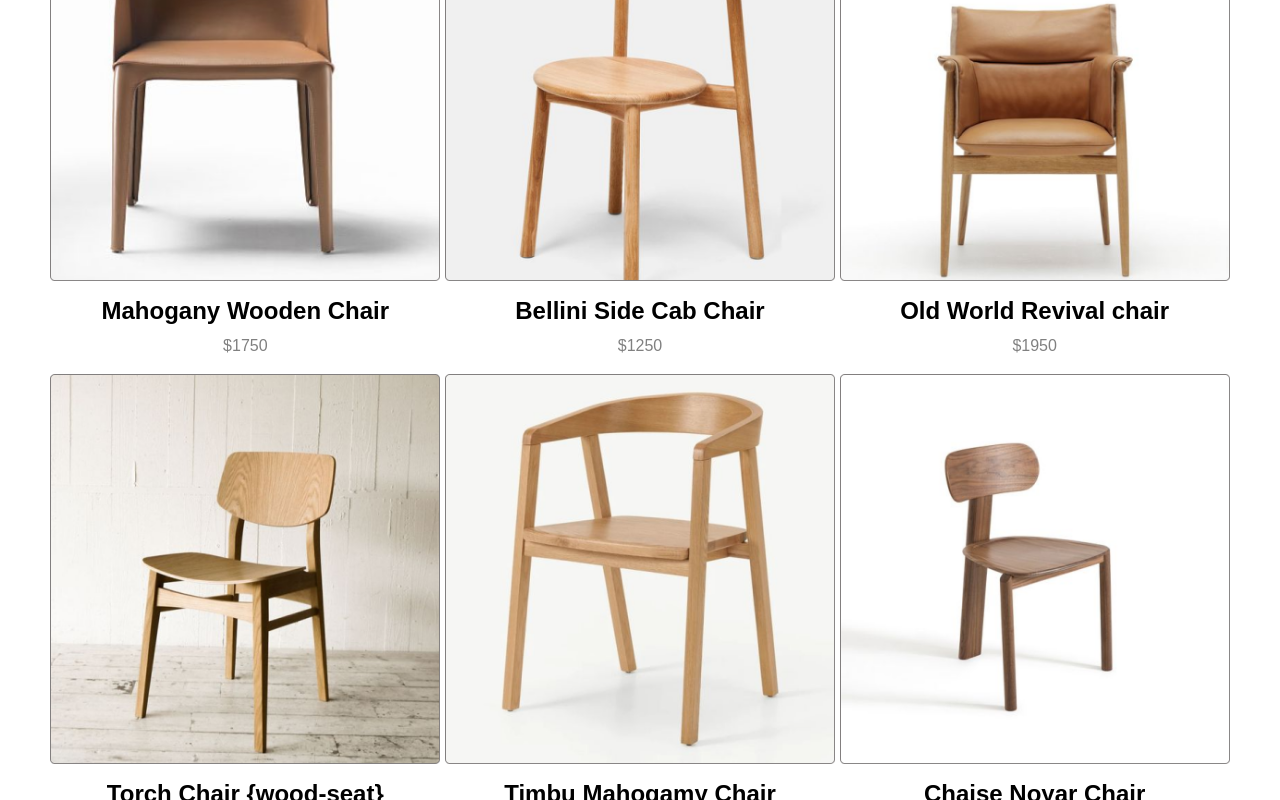
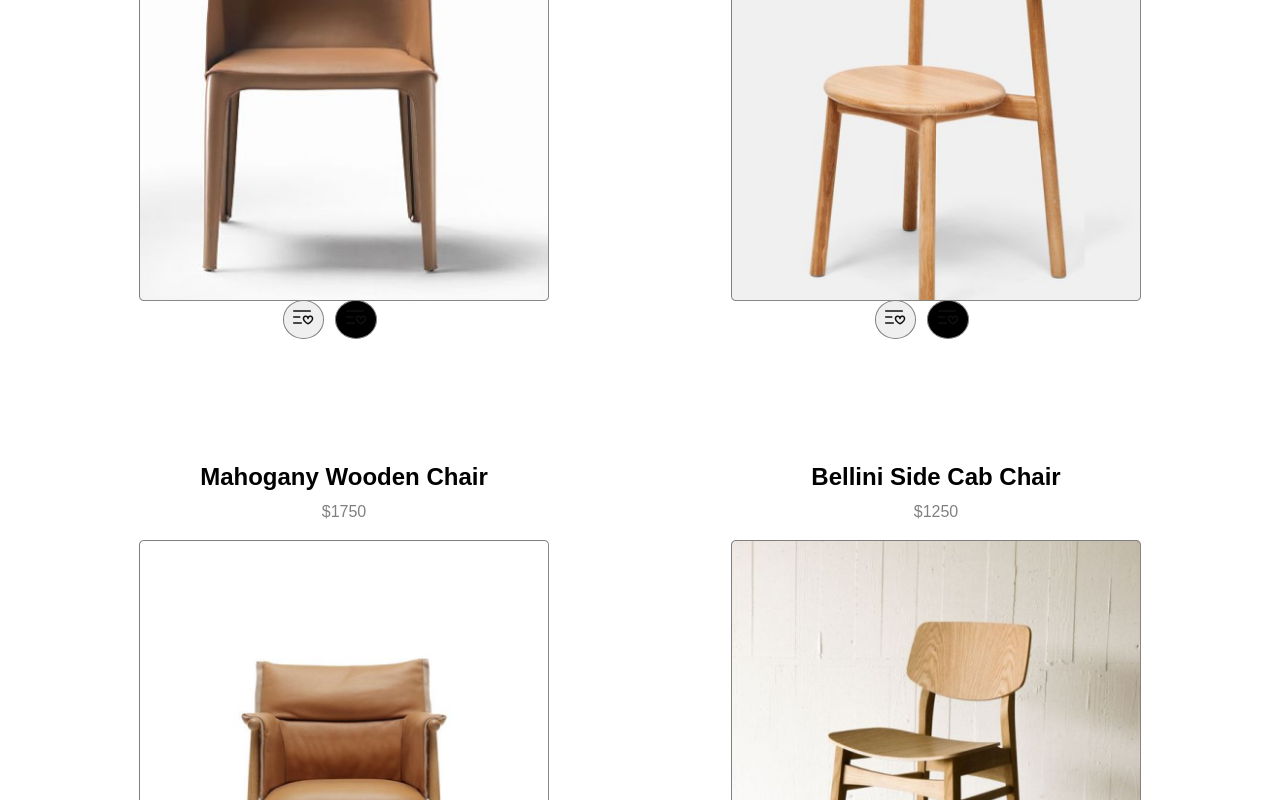
Before and after one commit to 9ightshade/Timbu-Cloud-store, a React (Vite) app: page / in a window 1280 px wide. Shown: the part 1097-1897 px from the top of the page. Built offline with nearby package versions, Linux system fonts and the light colour scheme.

Commit message:
product list styling

```diff
--- a/src/components/product/productList.jsx
+++ b/src/components/product/productList.jsx
@@ -1,5 +1,6 @@
 import sliders from "../../assets/images/Sliders.png"
 import caretDown from "../../assets/images/CaretDown.png";
+import fav from "../../assets/images/fav.png";
 import "./productlist.css";
 import { products } from "./products";
 import Footer from "../shared/footer/footer";
@@ -50,10 +51,20 @@ const ProductList = () => {
 
 
               <div className="product-card" key={product.id}>
-                <div>
+                <div className="product-image"  >
                   <img src={product.image} alt="Product image" style={{ width: "100%" }} />
+
+                  <div className="fav-cart"  >
+                    <button className="fav" >
+                      <img src={fav} alt="fav" />
+                    </button>
+
+                    <button className="shop-cart" >
+                      <img src={fav} alt="cart" />
+                    </button>
+</div>
                 </div>
-                <h2>
+                <h2 className="product-name" >
                   {
                     product.name
                   }
--- a/src/components/product/productlist.css
+++ b/src/components/product/productlist.css
@@ -34,10 +34,10 @@ transition-duration: 0.2s;
 .product-container{
   display: flex;
   align-items: center;
-  justify-content: space-between;
+  /* justify-content: space-between; */
   /* gap: .2em; */
 /* border: 2px solid red; */
-  flex-basis: 30%;
+  /* flex-basis: 3%; */
   flex-wrap: wrap;
 }
 .product-card{
@@ -87,9 +87,47 @@ margin-bottom: 1.2em;
 .copyright > p{
   margin-bottom: .3em;
 }
+
+.product-image{
+  position: relative;
+}
+.fav-cart{
+  display: flex;
+  gap: .7em;
+  justify-content: center;
+  position: absolute;
+  bottom: 20%;
+  left: 35%;
+}
+.fav-cart > button{
+  border-radius: 50%;
+  border: grey solid 1px ;
+  padding: .7em ;
+  cursor: pointer;
+}
+
+.fav:hover{
+  background-color: grey;
+
+}
+.shop-cart{
+  background-color: black;
+  transition: all;
+  transition-duration: .8s;
+}
+.shop-cart:hover{
+  background-color: grey;
+}
+.product-name{
+  transition: all;
+}
+.product-name:hover{
+  text-decoration: underline;
+
+}
 @media (width > 768px){
   .product-card{
-    max-width: 390px;
+    max-width: 410px;
   }
 }
 @media(width < 769px){
```
